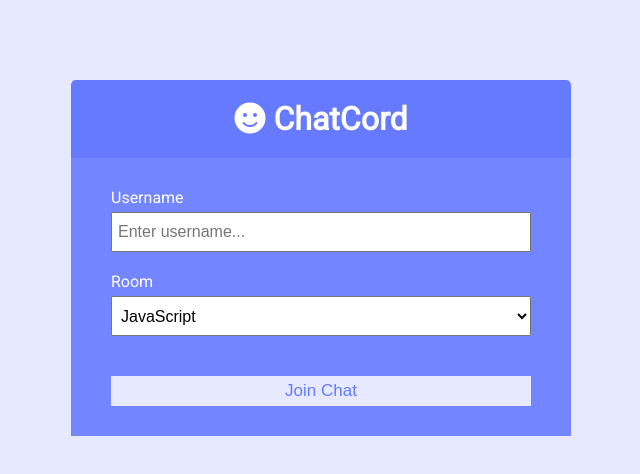
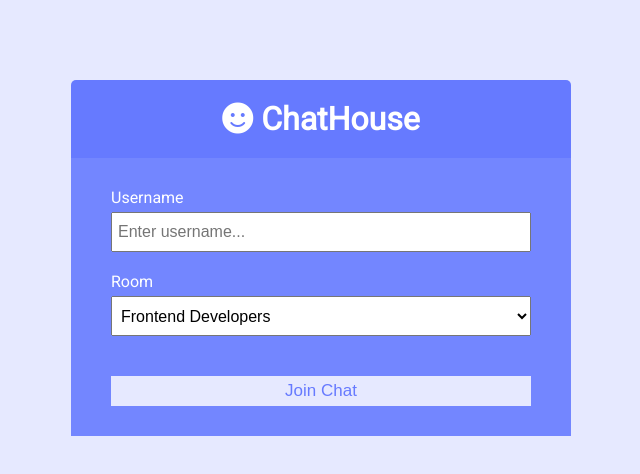
Before and after one commit to demola07/chatHouse, a website: page public/index.html in a window 1280 px wide. Shown: the whole page, without its empty margins (319-959 px from the left). Drawn offline with Linux system fonts and the light colour scheme.

Commit message:
Final edits

```diff
--- a/public/index.html
+++ b/public/index.html
@@ -16,7 +16,7 @@
   <body>
     <div class="join-container">
       <header class="join-header">
-        <h1><i class="fas fa-smile"></i> ChatCord</h1>
+        <h1><i class="fas fa-smile"></i> ChatHouse</h1>
       </header>
       <main class="join-main">
         <form action="chat.html">
@@ -33,12 +33,12 @@
           <div class="form-control">
             <label for="room">Room</label>
             <select name="room" id="room">
-              <option value="Frontend Developers">JavaScript</option>
-              <option value="Backend Developers">Python</option>
-              <option value="FullStack Developers">PHP</option>
-              <option value="Data Engineers">C#</option>
-              <option value="Web Desigers">Ruby</option>
-              <option value="Mobile Developers">Java</option>
+              <option value="Frontend Developers">Frontend Developers</option>
+              <option value="Backend Developers">Backend Developers</option>
+              <option value="FullStack Developers">FullStack Developers</option>
+              <option value="Data Engineers">Data Engineers</option>
+              <option value="Web Desigers">Web Desigers</option>
+              <option value="Mobile Developers">Mobile Developers</option>
             </select>
           </div>
           <button type="submit" class="btn">Join Chat</button>
```
